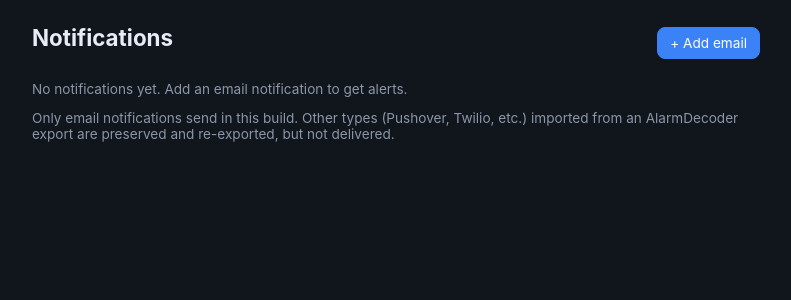
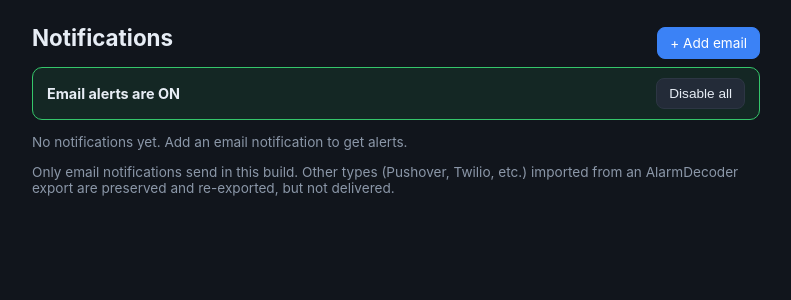
Before and after one commit to egite/EnvisaLink-Webapp, a Flask app: page /settings/notifications in a window 1280 px wide. Shown: the part 45-345 px from the top of the page, without its empty margins (244-1035 px from the left). Run offline with Flask 3, Linux system fonts and the light colour scheme; the visitor is signed in with stand-in values (Sample User, id 1).

Commit message:
Add a global on/off switch for email alerts
Settings -> Notifications now has an Email alerts ON/OFF bar. When off,
no alert emails are sent (including delayed zone faults already pending),
regardless of each notification's own enabled flag; the Test button still
sends. Stored as email_alerts_enabled in the settings table, default on.

Co-Authored-By: Claude Opus 5.5 <noreply@anthropic.com>

```diff
--- a/app.py
+++ b/app.py
@@ -232,7 +232,21 @@ def settings_notifications():
     return render_template("settings/notifications.html",
                            notifications=store.notifications,
                            type_names={EMAIL: "Email"},
+                           alerts_enabled=store.email_alerts_enabled(),
                            csrf=session.get("csrf"))
+
+
+@app.route("/settings/notifications/alerts", methods=["POST"])
+@login_required
+def settings_email_alerts():
+    if not check_csrf():
+        flash("Bad CSRF token.", "error")
+    else:
+        on = request.form.get("enabled") == "1"
+        store.set_email_alerts_enabled(on)
+        flash("Email alerts %s." % ("enabled" if on else "disabled - no alert emails will be sent"),
+              "success")
+    return redirect(url_for("settings_notifications"))
 
 
 @app.route("/settings/notifications/new", methods=["GET", "POST"])
--- a/notifier.py
+++ b/notifier.py
@@ -82,6 +82,8 @@ class Notifier(object):
     # ---- public -------------------------------------------------------------
 
     def handle_events(self, event_list):
+        if not self.store.email_alerts_enabled():
+            return
         for etype, kwargs in event_list:
             for n in self.store.notifications:
                 if n["type"] != EMAIL or not n.get("enabled"):
@@ -163,6 +165,9 @@ class Notifier(object):
         if not n:
             return
         self._pending.pop((nid, kwargs.get("zone", "")), None)
+        # A delayed zone-fault may come due after alerts were switched off.
+        if not self.store.email_alerts_enabled():
+            return
         text = self._render(etype, kwargs)
         exempt = etype in events.CRITICAL_EVENTS
         try:
--- a/static/style.css
+++ b/static/style.css
@@ -131,6 +131,11 @@ main.settings h1 { font-size: 1.4rem; margin: 6px 0 16px; }
 .btn-sm.primary { background: var(--blue); border-color: var(--blue); color: #fff; }
 .btn-sm.danger { color: var(--red); border-color: var(--red); background: transparent; }
 .btn-sm:hover { filter: brightness(1.1); }
+.alerts-bar { display: flex; align-items: center; justify-content: space-between; gap: 12px; flex-wrap: wrap;
+  padding: 10px 14px; border-radius: 10px; margin-bottom: 14px; font-size: .9rem; border: 1px solid; }
+.alerts-bar.on { background: rgba(53,198,107,.10); border-color: var(--green); }
+.alerts-bar.off { background: rgba(229,72,77,.10); border-color: var(--red); }
+.alerts-bar form { margin: 0; }
 
 .form { display: flex; flex-direction: column; gap: 16px; }
 .form fieldset { border: 1px solid var(--line); border-radius: 12px; padding: 14px 16px; margin: 0; }
--- a/store.py
+++ b/store.py
@@ -196,6 +196,15 @@ class Store(object):
     def message_for(self, event_type):
         return self.messages.get(int(event_type)) or events.DEFAULT_EVENT_MESSAGES.get(int(event_type), "")
 
+    def email_alerts_enabled(self):
+        """Master switch for all email alerts (default on)."""
+        return bool(_safe_int(self.settings.get("email_alerts_enabled", 1), 1))
+
+    def set_email_alerts_enabled(self, on):
+        with self._lock:
+            self.settings["email_alerts_enabled"] = 1 if on else 0
+            self.save()
+
     def zone_name(self, number):
         z = self.zones.get(int(number))
         return z["name"] if z else None
--- a/templates/settings/notifications.html
+++ b/templates/settings/notifications.html
@@ -4,6 +4,16 @@
 <div class="row-between">
   <h1>Notifications</h1>
   <a class="btn-sm primary" href="{{ url_for('settings_notification_edit') }}">+ Add email</a>
+</div>
+
+<div class="alerts-bar {{ 'on' if alerts_enabled else 'off' }}">
+  <span><strong>Email alerts are {{ 'ON' if alerts_enabled else 'OFF' }}</strong>
+    {% if not alerts_enabled %}&mdash; no alert emails will be sent, whatever each notification's setting.{% endif %}</span>
+  <form method="post" action="{{ url_for('settings_email_alerts') }}">
+    <input type="hidden" name="csrf" value="{{ csrf }}">
+    <input type="hidden" name="enabled" value="{{ '0' if alerts_enabled else '1' }}">
+    <button class="btn-sm {{ '' if alerts_enabled else 'primary' }}" type="submit">{{ 'Disable all' if alerts_enabled else 'Enable' }}</button>
+  </form>
 </div>
 
 {% if notifications %}
```
